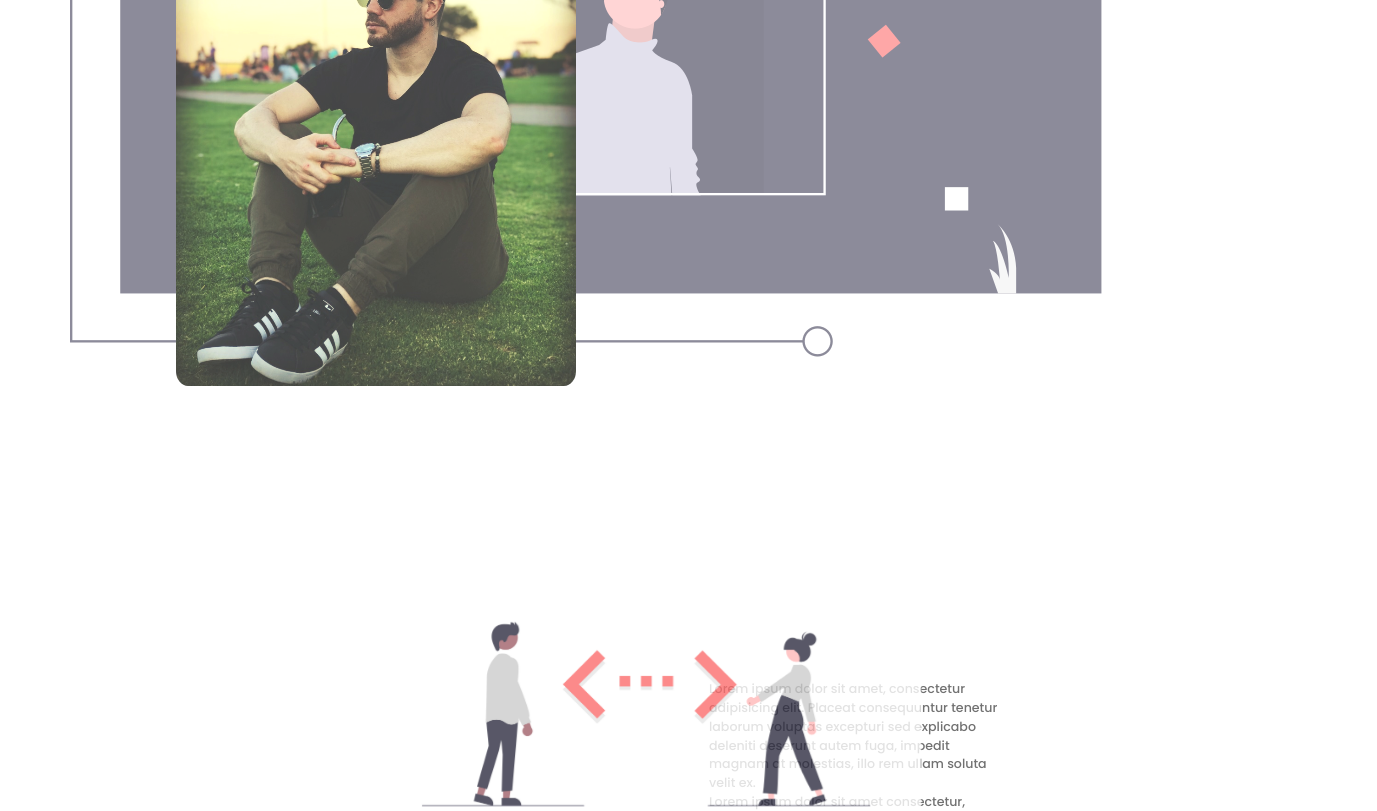
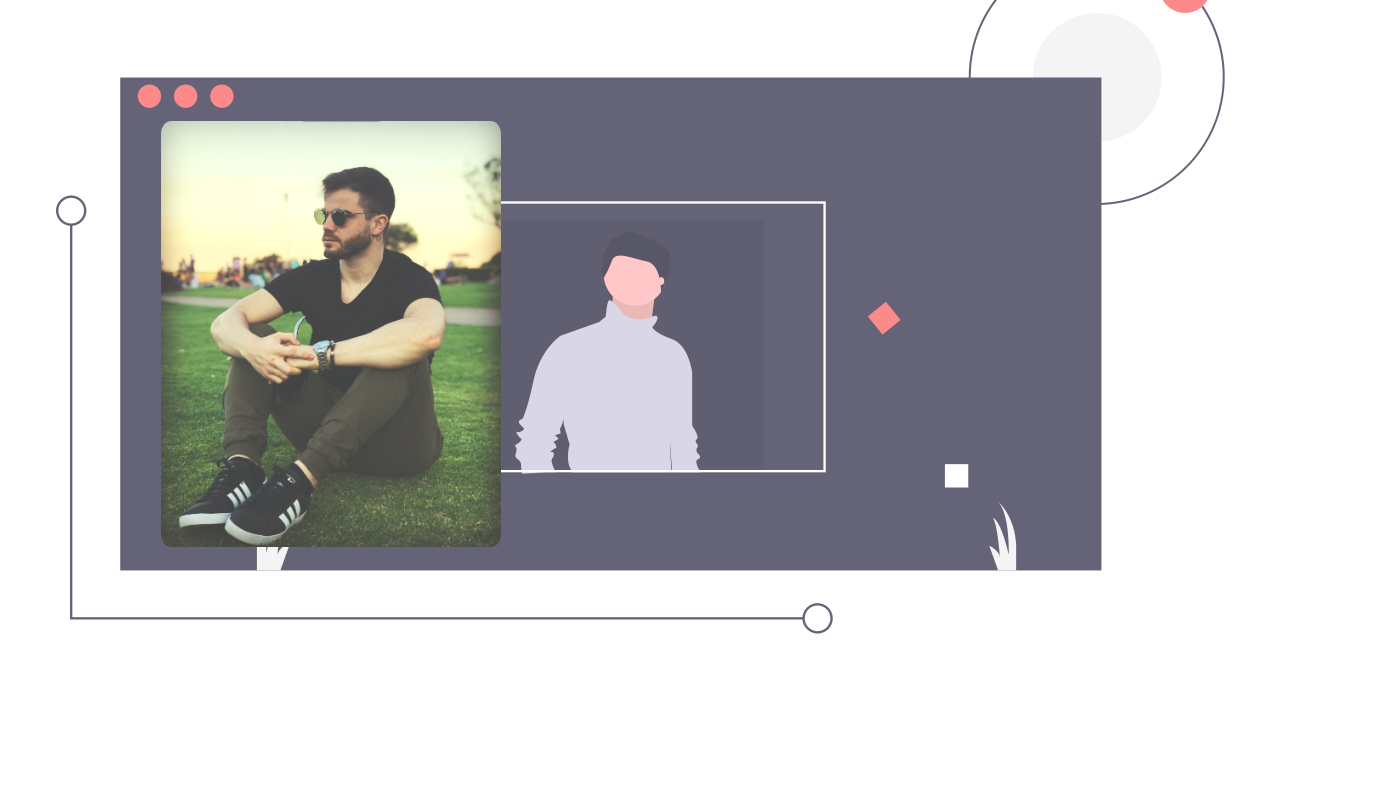
Before and after one commit to lautarodriguez7/portfolio, a React (Create React App) app: page / in a window 1280 px wide. Shown: the part 1240-2051 px from the top of the page, 1377 px wide, since content can reach past the window. Built offline with nearby package versions, Linux system fonts and the light colour scheme.

Commit message:
add responsive for pc screens

```diff
--- a/src/components/about/About.jsx
+++ b/src/components/about/About.jsx
@@ -19,9 +19,9 @@ const About = () => {
     const [animationSkill, setAnimationSkills] = useState(false);
 
     const changeAnimationSkill = () => {
-        if(window.scrollY >= 810) {
+        if(window.scrollY >= 1000) {
             setAnimationSkills(true);
-        } else if(window.scrollY <= 850) {
+        } else if(window.scrollY <= 1200) {
             setAnimationSkills(false);
         }
     }
@@ -33,17 +33,19 @@ const About = () => {
         <>
         <div className="container-about">
             <div className="title-about">
-                <img src={about} alt="" />
                 <h1 id='title-h1' className={animation ? "animate__animated animate__zoomInUp" : "animate__animated animate__zoomOutDown"}>ABOUT ME</h1>
             </div>
             <div className='me'>
-                <div className='me-image'><img src={Imagen} alt=''/></div>
+                <div className='container-me-image'>
+                    <img src={about} alt="" />
+                </div>
+                <div className='me-image'>
+                    <img src={Imagen} alt=''/>
                     <div className={animation ? "animate__animated animate__bounceInUp" : "animate__animated animate__backOutDown"}>
                         <p>Lorem ipsum dolor sit amet, consectetur adipisicing elit. Placeat consequuntur tenetur laborum voluptas excepturi sed explicabo deleniti deserunt autem fuga, impedit magnam at molestias, illo rem ullam soluta velit ex.</p>
                         <p>Lorem ipsum dolor sit amet consectetur, adipisicing elit. Ipsum non recusandae deleniti distinctio quisquam illum perspiciatis adipisci tempora delectus illo obcaecati, ad minima id repudiandae reprehenderit repellendus saepe fugit rerum.</p>
                         <p>Lorem ipsum dolor sit amet consectetur adipisicing elit. Consectetur, voluptatem quis ab fugiat repellendus odit aut ipsum aliquid quos in ullam, incidunt cumque nisi eum similique, veritatis dicta commodi ex.</p>
                     </div>
-                <div className="container-skills">
                 </div>
             </div>
             </div>
--- a/src/components/about/about.css
+++ b/src/components/about/about.css
@@ -5,7 +5,6 @@
     flex-wrap: wrap;
     opacity: 0.8;
 }
-
 #title-h1 {
     position: absolute;
     left: 40%;
@@ -28,20 +27,20 @@
 .title-about h1, .title-skills h1 {
     margin: 0.5em 0 0.5em 0;
     font-size: 75px;
+    z-index: 9;
 }
 
-.container-images {
+/* .container-images {
     display: flex;
-}
+} */
 
 .me{
     display: flex;
     flex-direction: row;
+    flex-wrap: wrap;
     align-items: center;
-    flex-wrap: nowrap;
-    width: 80%;
-    border-radius: 1em;
-    /* background: #f0f8ff3d; */
+    justify-content: center;
+    position:relative;
     padding: 2em;
 }
 
@@ -53,9 +52,19 @@
     font-size: 18px;
 }
 
+.me-image {
+    display: flex;
+    z-index: 9;
+    width: 65%;
+    justify-content: space-around;
+    align-items: center;
+    position: absolute;
+    top: 31%;
+}
+
 .me-image img {
     border-radius: 3%;
-    margin: 1em;
+    width:340px;
 }
 
 .description-me {
@@ -74,14 +83,11 @@
     --animate-duration: 2s;
   }
 
-  .title-skills h1 {
-      margin: 1.5em 0 0 0;
-  }
 
   #img-skills {
     width: 550px;
     position: absolute;
     z-index: -9;
-    top: 65%;
-    left: 29%;
+    top: 50%;
+    margin-right: 2em;
   }
```
Lines whose indentation alone changed are shown as unchanged.
